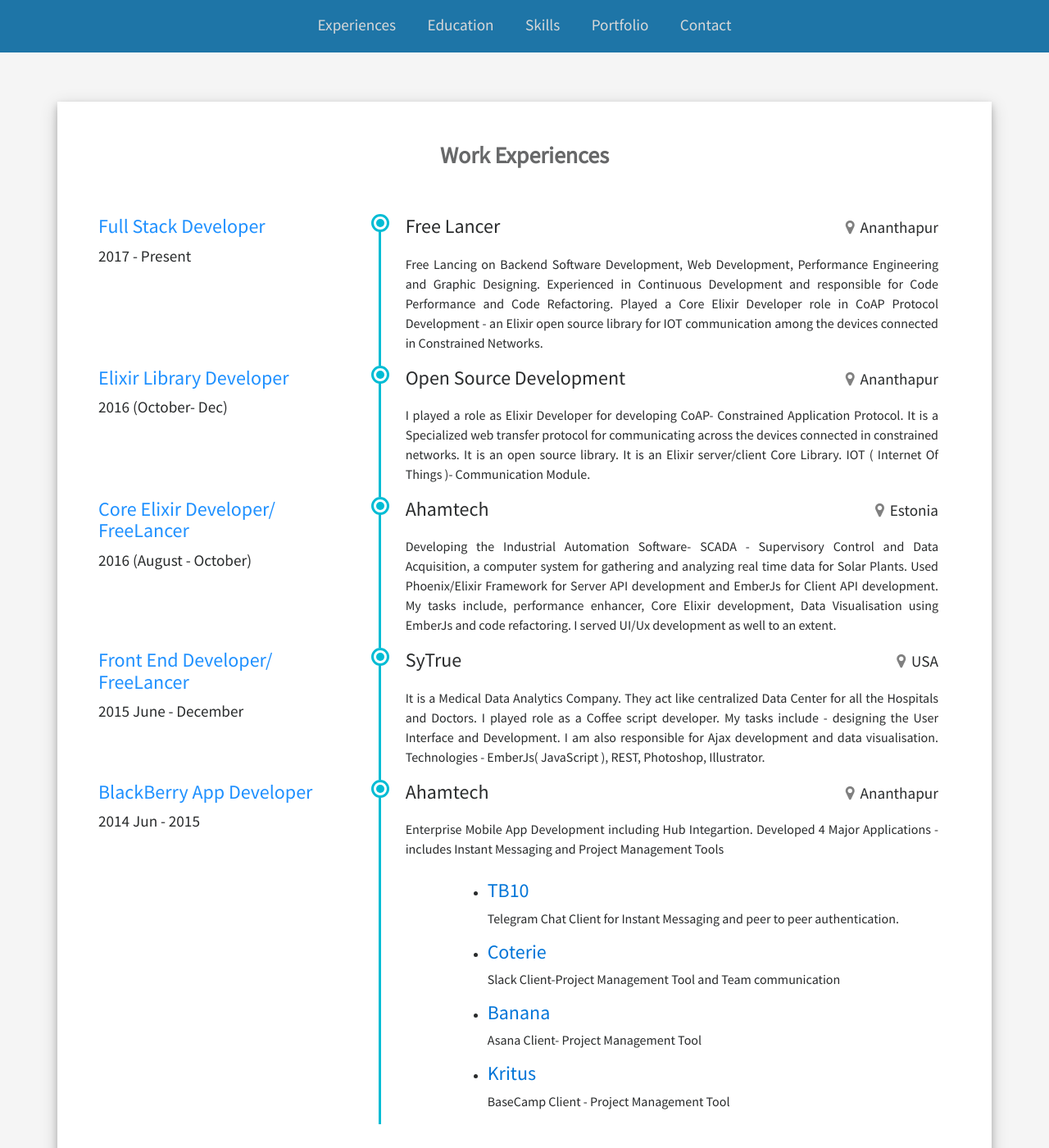
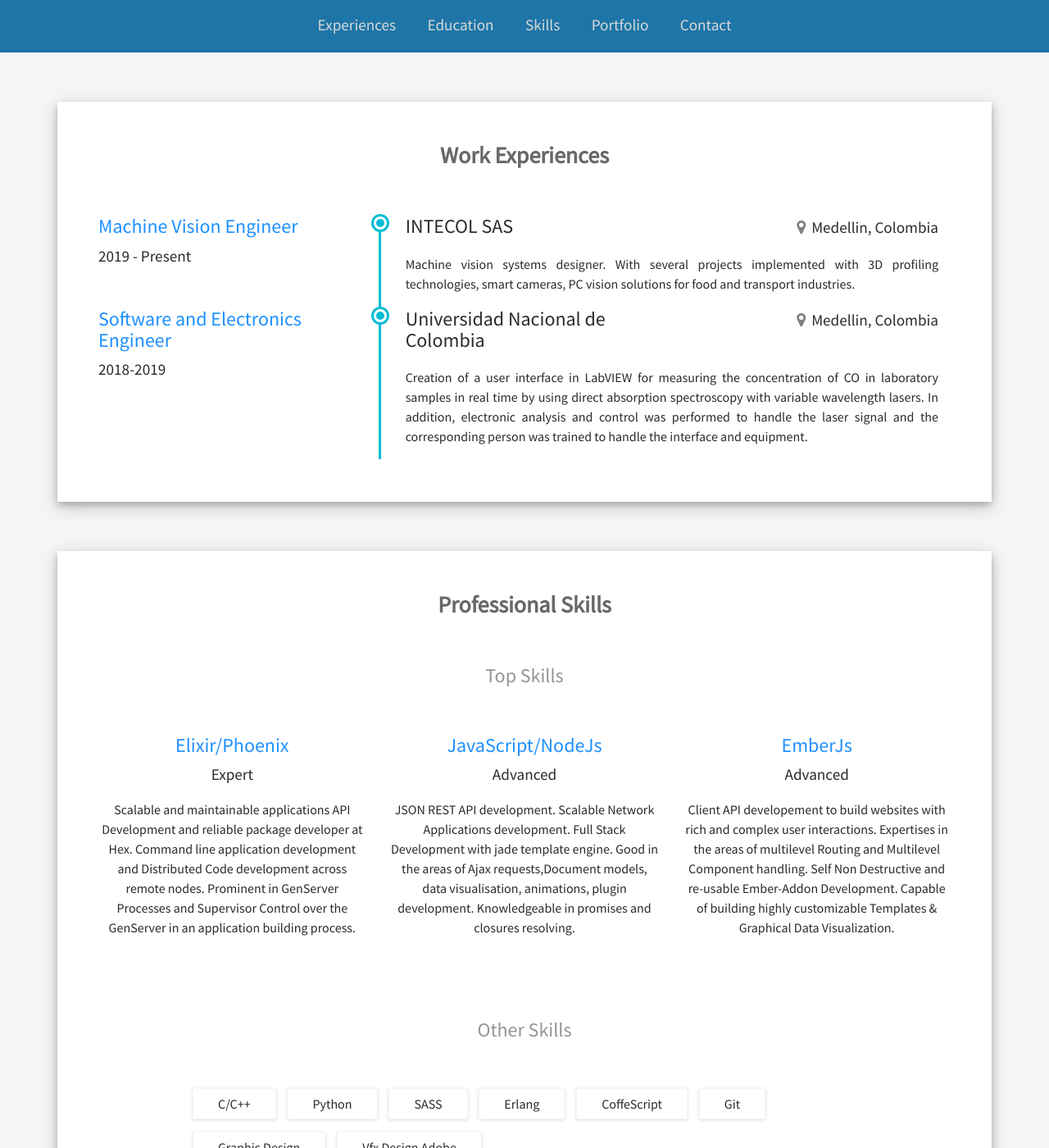
Before and after one commit to manjarga/manjarga.github.io, a Jekyll site: the page built from index.html, in a window 1280 px wide and 1400 px high, scrolled down 894 px. Shown: the whole window at 82% size. Built offline with Jekyll 4.4.1, drawn with Linux system fonts in a browser that asks for light colours; a style sheet for code colours, icons or effects is not loaded.

Commit message:
Update experiences.yaml

```diff
--- a/_data/experiences.yaml
+++ b/_data/experiences.yaml
@@ -1,62 +1,16 @@
-- title: Full Stack Developer
-  period: 2017 - Present
-  company: Free Lancer
-  location: Ananthapur
+- title: Machine Vision Engineer
+  period: 2019 - Present
+  company: INTECOL SAS
+  location: Medellin, Colombia
   description: >
-    Free Lancing on Backend Software Development, Web Development, Performance Engineering and Graphic Designing.
-    Experienced in Continuous Development and responsible for Code Performance and Code Refactoring. Played a Core Elixir Developer
-    role in CoAP Protocol Development - an Elixir open source library for IOT communication among the devices connected in Constrained
-    Networks.
+    Machine vision systems designer. With several projects implemented with 3D profiling technologies, smart cameras, PC vision solutions
+    for food and transport industries.
 
-- title: Elixir Library Developer
-  period: 2016 (October- Dec)
-  company: Open Source Development
-  location: Ananthapur
+- title: Software and Electronics Engineer
+  period: 2018-2019
+  company: Universidad Nacional de Colombia
+  location: Medellin, Colombia
   description: >
-    I played a role as Elixir Developer for developing CoAP- Constrained Application Protocol. It is a Specialized web transfer protocol for
-    communicating across the devices connected in constrained networks. It is an open source library. It is an Elixir server/client Core Library.
-    IOT ( Internet Of Things )- Communication Module.
-
-
-- title: Core Elixir Developer/ FreeLancer
-  period: 2016 (August - October)
-  company: Ahamtech
-  location: Estonia
-  description: >
-    Developing the Industrial Automation Software- SCADA - Supervisory Control and Data Acquisition, a computer system for gathering and
-    analyzing real time data for Solar Plants. Used Phoenix/Elixir Framework for Server API development and EmberJs for Client API development.
-    My tasks include, performance enhancer, Core Elixir development, Data Visualisation using EmberJs and code refactoring. I served UI/Ux development
-    as well to an extent.
-
-- title: Front End Developer/ FreeLancer
-  period: 2015 June - December
-  company: SyTrue
-  location: USA
-  description: >
-    It is a Medical Data Analytics Company. They act like centralized Data Center for all the Hospitals and Doctors.
-    I played role as a Coffee script developer. My tasks include - designing the User Interface and Development. I am also responsible for Ajax
-    development and data visualisation. Technologies - EmberJs( JavaScript ), REST, Photoshop, Illustrator.
-
-- title: BlackBerry App Developer
-  period: 2014 Jun - 2015
-  company: Ahamtech
-  location: Ananthapur
-  description: >
-    Enterprise Mobile App Development including Hub Integartion. Developed 4 Major Applications - includes Instant Messaging and Project Management
-    Tools
-  apps:
-    - name: TB10
-      link: "https://github.com/Ahamtech/TB10"
-      desc: Telegram Chat Client for Instant Messaging and peer to peer authentication.
-
-    - name: Coterie
-      link: "https://github.com/Ahamtech/Coterie"
-      desc: Slack Client-Project Management Tool and Team communication
-
-    - name: Banana
-      link: "https://github.com/Ahamtech/Banana"
-      desc: Asana Client- Project Management Tool
-
-    - name: Kritus
-      link: "https://github.com/Ahamtech/Kritus"
-      desc: BaseCamp Client - Project Management Tool
+    Creation of a user interface in LabVIEW for measuring the concentration of CO in laboratory samples in real time by using direct absorption
+    spectroscopy with variable wavelength lasers. In addition, electronic analysis and control was performed to handle the laser signal and
+    the corresponding person was trained to handle the interface and equipment.
```
